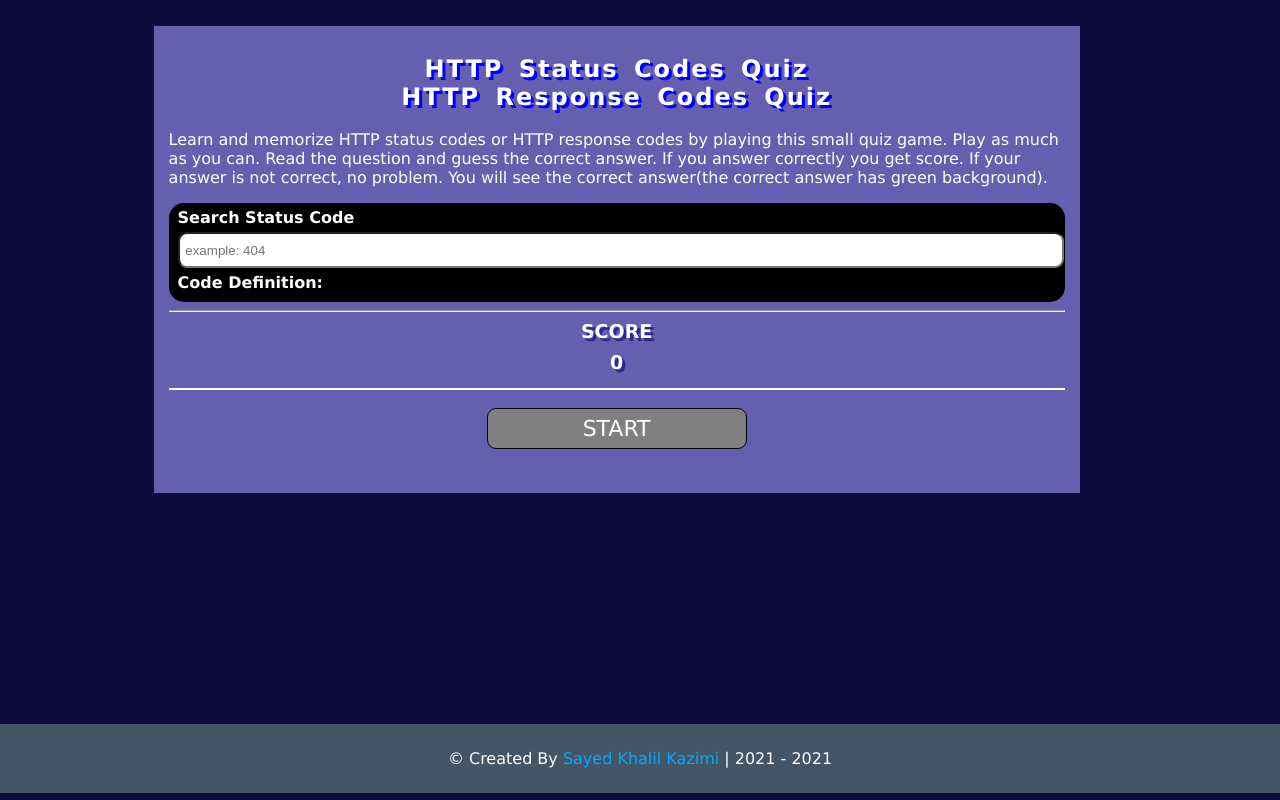
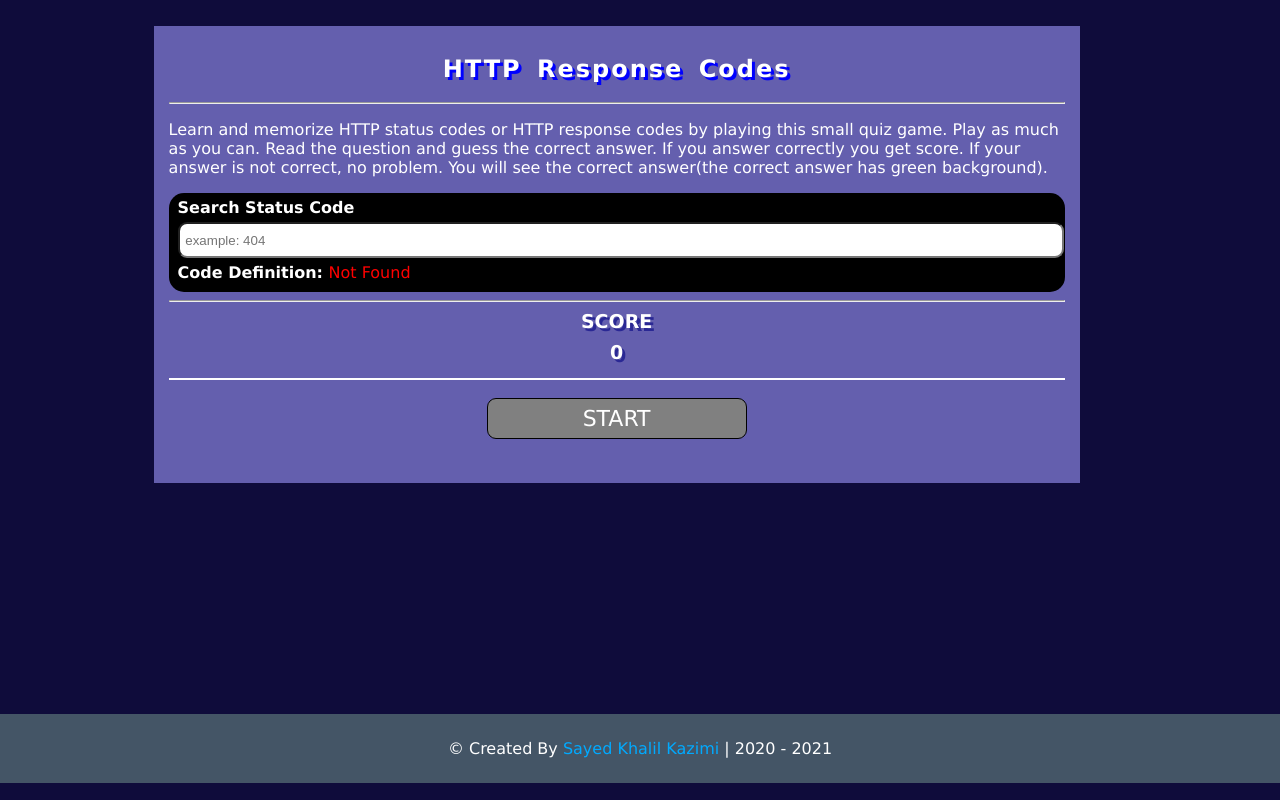
Before and after one commit to Sayed94h/http_status_codes_quiz, a plain HTML site: page index.html in a window 1280 px wide. Drawn offline with Linux system fonts and the light colour scheme.

Commit message:
removed debugger

```diff
--- a/index.html
+++ b/index.html
@@ -25,7 +25,8 @@
 <body>
     <section class="status_codegame_wrapper">
         <header>
-            <h1>HTTP Status Codes Quiz <br> HTTP Response Codes Quiz</h1>
+            <h1>HTTP Response Codes</h1>
+            <hr>
             <p>Learn and memorize HTTP status codes or HTTP response codes by playing this small quiz game. Play as much as you can. Read the question and guess the correct answer. If you answer correctly you get score. If your answer is not correct, no
                 problem. You will see the correct answer(the correct answer has green background).
             </p>
@@ -35,7 +36,7 @@
                 <label for="search_status_code">Search Status Code</label>
             </div>
             <input type="text" id="search_status_code" placeholder=" example: 404 ">
-            <div class="result">Code Definition: <span id="search_result"></span></div>
+            <div class="result">Code Definition: <span id="search_result">Not Found</span></div>
         </section>
         <hr>
         <section class="status_codegame_container">
@@ -59,7 +60,7 @@
     </section>
     <footer>
         <div>
-            &copy; Created By <a href="https://www.linkedin.com/in/sayed-kazimi-0507/" target="_blank" title="LinkedIn Profile">Sayed Khalil Kazimi</a> | 2021 - <span id="current_year"></span>
+            &copy; Created By <a href="https://www.linkedin.com/in/sayed-kazimi-0507/" target="_blank" title="LinkedIn Profile">Sayed Khalil Kazimi</a> | 2020 - <span id="current_year"></span>
         </div>
     </footer>
     <script src="./index.js" type="module"></script>
--- a/index.js
+++ b/index.js
@@ -51,7 +51,6 @@ const searchInput = document.getElementById("search_status_code");
 const searchResult = document.getElementById("search_result");
 
 searchInput.onkeyup = function() {
-        debugger
         const userInput = searchInput.value
         const onlyChar = userInput.replaceAll(/\s/g, '')
         let result = ""
```
